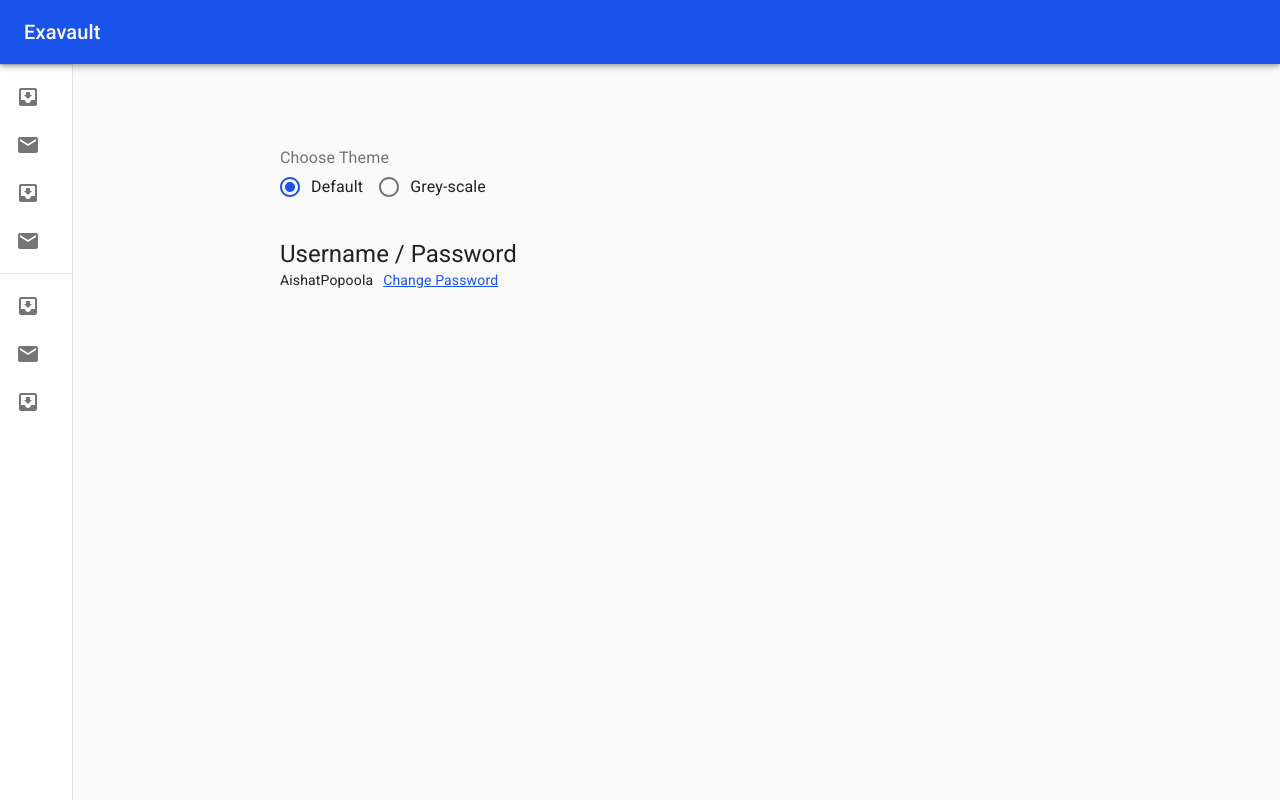
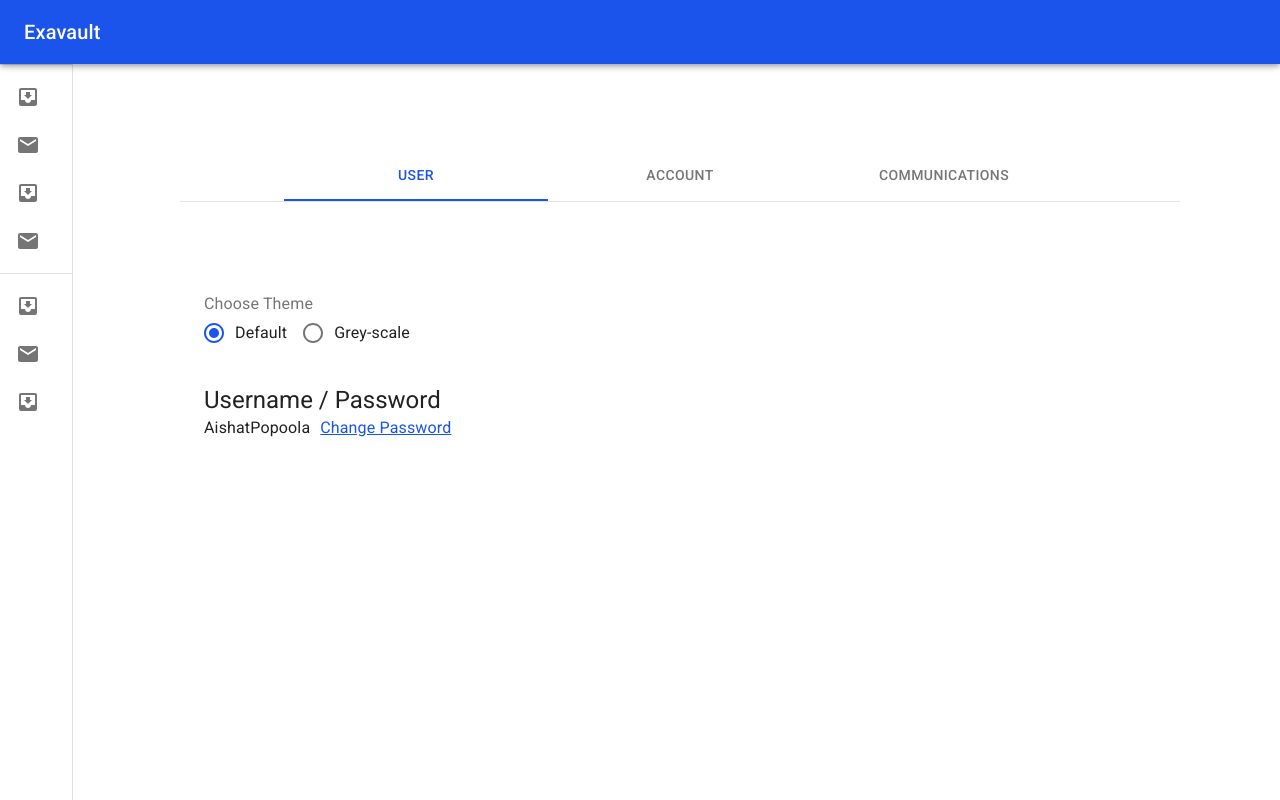
Before and after one commit to aishatpopoola/material-ui-demo, a React (Create React App) app: page / in a window 1280 px wide. Built offline with nearby package versions, Linux system fonts and the light colour scheme.

Commit message:
feat: add tabs feature

```diff
--- a/src/App.css
+++ b/src/App.css
@@ -2,6 +2,7 @@
   padding: 0;
   margin: 0;
   font-size: 14px;
+  background-color: #fff !important;
 }
 
 .page-wrapper {
@@ -10,7 +11,7 @@
 }
 
 .container {
-  max-width: 800px;
+  max-width: 1000px;
 }
 
 .mb-10 {
@@ -35,3 +36,20 @@
   display: flex;
   flex-direction: column;
 }
+
+.tabsHeader {
+  margin-bottom: 70px;
+  box-shadow: none !important;
+  border-bottom: 1px solid rgba(0, 0, 0, 0.1);
+  background-color: #fff !important;
+}
+
+.MuiTabs-flexContainer {
+  display: flex;
+  justify-content: center;
+}
+
+.tabButton {
+  min-height: 51px;
+  width: 100%;
+}
--- a/src/App.js
+++ b/src/App.js
@@ -2,13 +2,22 @@
 import React from "react";
 import "./App.css";
 import Navbar from "./components/Navbar";
-import { ThemeProvider, createTheme } from "@material-ui/core/styles";
+import {
+  ThemeProvider,
+  createTheme,
+  makeStyles,
+} from "@material-ui/core/styles";
 import Radio from "@material-ui/core/Radio";
 import RadioGroup from "@material-ui/core/RadioGroup";
 import FormControlLabel from "@material-ui/core/FormControlLabel";
 import FormControl from "@material-ui/core/FormControl";
 import FormLabel from "@material-ui/core/FormLabel";
 import ChangePasswordModal from "./components/ChangePasswordModal";
+import AppBar from "@material-ui/core/AppBar";
+import Tabs from "@material-ui/core/Tabs";
+import Tab from "@material-ui/core/Tab";
+import Typography from "@material-ui/core/Typography";
+import Box from "@material-ui/core/Box";
 
 const changeTheme = (theme) => {
   let mainPrimaryColor = "#1B54EB";
@@ -23,8 +32,59 @@
         main: mainPrimaryColor,
       },
     },
+    overrides: {
+      MuiTab: {
+        root: {
+          '&:hover': {
+            backgroundColor: mainPrimaryColor,
+          }
+        }
+      }
+    }
   });
 };
+
+function TabPanel(props) {
+  const { children, value, index, ...other } = props;
+
+  return (
+    <div
+      role="tabpanel"
+      hidden={value !== index}
+      id={`scrollable-auto-tabpanel-${index}`}
+      aria-labelledby={`scrollable-auto-tab-${index}`}
+      {...other}
+    >
+      {value === index && (
+        <Box p={3}>
+          <Typography>{children}</Typography>
+        </Box>
+      )}
+    </div>
+  );
+}
+
+function a11yProps(index) {
+  return {
+    id: `scrollable-auto-tab-${index}`,
+    "aria-controls": `scrollable-auto-tabpanel-${index}`,
+  };
+}
+
+const useStyles = makeStyles((theme) => ({
+  root: {
+    flexGrow: 1,
+    width: "100%",
+    backgroundColor: theme.palette.background.paper,
+  },
+  tabButton: {
+    minHeight: 51,
+    width: '100%',
+    '&:hover': {
+      color: '#fff'
+    }
+  }
+}));
 
 function App() {
   const [themeValue, setThemeValue] = React.useState("default");
@@ -35,13 +95,38 @@
     e.preventDefault();
     console.log(themeValue);
   };
+
+  const classes = useStyles()
+  const [tabValue, setTabValue] = React.useState(0);
+
+  const handleTabChange = (e, newValue) => {
+    setTabValue(newValue);
+  };
   return (
     <ThemeProvider theme={changeTheme(themeValue)}>
       <div className="App">
         <Navbar />
         <div className="page-wrapper">
           <div className="container mx-auto">
-            <form onSubmit={handleSubmit}>
+            {/* ============================================= */}
+            <div className={classes.root}>
+              <AppBar position="static" color="default" className="tabsHeader">
+                <Tabs
+                  value={tabValue}
+                  onChange={handleTabChange}
+                  indicatorColor="primary"
+                  textColor="primary"
+                  variant="scrollable"
+                  scrollButtons="auto"
+                  aria-label="scrollable auto tabs example"
+                >
+                  <Tab label="User" className={classes.tabButton} {...a11yProps(0)} />
+                  <Tab label="Account" className={classes.tabButton} {...a11yProps(1)} />
+                  <Tab label="Communications" className={classes.tabButton} {...a11yProps(2)} />
+                </Tabs>
+              </AppBar>
+              <TabPanel value={tabValue} index={0}>
+              <form onSubmit={handleSubmit}>
               <FormControl component="fieldset" className="mx-auto my-auto">
                 <FormLabel component="legend">Choose Theme</FormLabel>
                 <RadioGroup
@@ -65,6 +150,15 @@
               </FormControl>
             </form>
             <ChangePasswordModal />
+              </TabPanel>
+              <TabPanel value={tabValue} index={1}>
+                Account Page
+              </TabPanel>
+              <TabPanel value={tabValue} index={2}>
+                Communications Page
+              </TabPanel>
+            </div>
+            {/* ============================================= */}
           </div>
         </div>
       </div>
```
